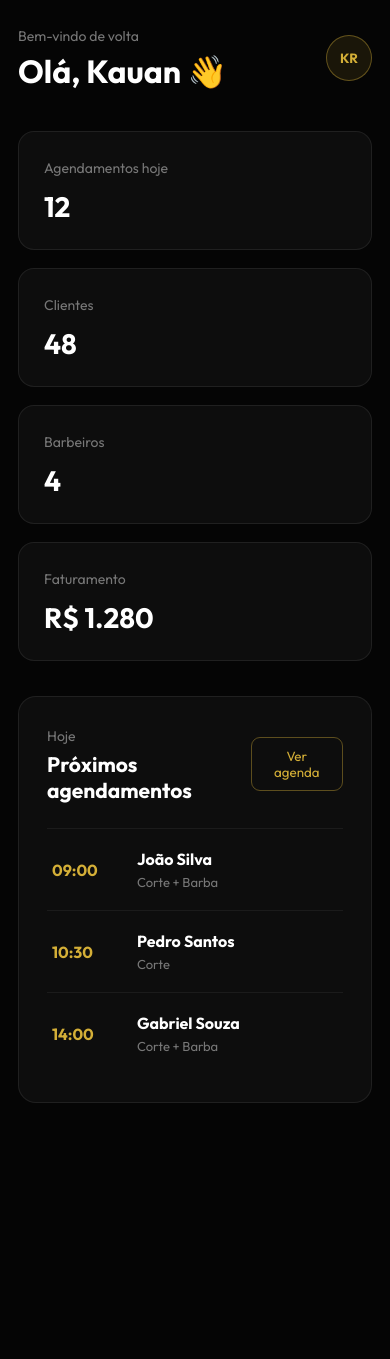
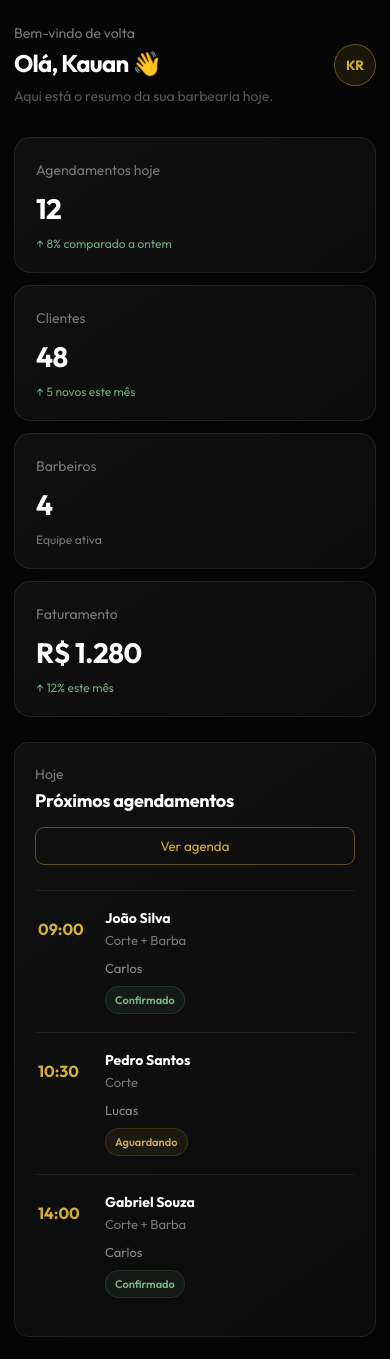
Before and after one commit to KauanRodrigues-Code/BarberOS, a Next.js app in the folder apps/web/: page /dashboard in a window 390 px wide. Before the commit the page ends 1128 px from the top, so only its background shows below. Built offline with nearby package versions, Linux system fonts and the light colour scheme.

Commit message:
atualizando dashboard

```diff
--- a/apps/web/app/dashboard/page.module.css
+++ b/apps/web/app/dashboard/page.module.css
@@ -2,8 +2,12 @@
   min-height: 100vh;
   display: flex;
   background: #050505;
-  color: white;
+  color: #fff;
 }
+
+/* =========================
+   SIDEBAR
+========================= */
 
 .sidebar {
   width: 250px;
@@ -13,6 +17,7 @@
   display: flex;
   flex-direction: column;
   background: #080808;
+  flex-shrink: 0;
 }
 
 .logo {
@@ -20,6 +25,7 @@
   font-weight: 800;
   margin-bottom: 55px;
   padding-left: 12px;
+  letter-spacing: -0.5px;
 }
 
 .logo span {
@@ -33,20 +39,29 @@
 }
 
 .sidebar nav a {
-  color: #888;
+  color: #777;
   text-decoration: none;
   padding: 13px 14px;
   border-radius: 10px;
-  transition: 0.2s;
+  transition:
+    background 0.2s ease,
+    color 0.2s ease,
+    transform 0.2s ease;
 }
 
-.sidebar nav a:hover,
+.sidebar nav a:hover {
+  color: #fff;
+  background: rgba(255, 255, 255, 0.04);
+  transform: translateX(3px);
+}
+
 .sidebar nav .active {
-  color: white;
+  color: #d4af37;
   background: rgba(212, 175, 55, 0.1);
 }
 
-.sidebar nav .active {
+.sidebar nav .active:hover {
+  background: rgba(212, 175, 55, 0.14);
   color: #d4af37;
 }
 
@@ -64,10 +79,16 @@
   color: #888;
 }
 
+/* =========================
+   CONTENT
+========================= */
+
 .content {
   flex: 1;
+  width: 100%;
   padding: 45px;
   max-width: 1500px;
+  overflow: hidden;
 }
 
 .header {
@@ -85,6 +106,13 @@
 .header h1 {
   margin-top: 6px;
   font-size: 32px;
+  letter-spacing: -0.8px;
+}
+
+.date {
+  margin-top: 8px;
+  color: #555;
+  font-size: 14px;
 }
 
 .profile {
@@ -96,7 +124,26 @@
   color: #d4af37;
   font-weight: 700;
   cursor: pointer;
+  transition:
+    transform 0.2s ease,
+    background 0.2s ease,
+    box-shadow 0.2s ease;
 }
+
+.profile:hover {
+  transform: translateY(-2px);
+  background: rgba(212, 175, 55, 0.16);
+  box-shadow: 0 8px 25px rgba(212, 175, 55, 0.12);
+}
+
+.profile:focus-visible {
+  outline: 2px solid #d4af37;
+  outline-offset: 3px;
+}
+
+/* =========================
+   STAT CARDS
+========================= */
 
 .stats {
   display: grid;
@@ -107,9 +154,23 @@
 
 .card {
   padding: 25px;
-  background: #0d0d0d;
+  background: linear-gradient(
+    145deg,
+    #101010,
+    #0b0b0b
+  );
   border: 1px solid rgba(255, 255, 255, 0.08);
   border-radius: 16px;
+  transition:
+    transform 0.25s ease,
+    border-color 0.25s ease,
+    box-shadow 0.25s ease;
+}
+
+.card:hover {
+  transform: translateY(-4px);
+  border-color: rgba(212, 175, 55, 0.22);
+  box-shadow: 0 15px 40px rgba(0, 0, 0, 0.25);
 }
 
 .card span {
@@ -121,10 +182,33 @@
   display: block;
   margin-top: 12px;
   font-size: 28px;
+  letter-spacing: -0.5px;
 }
 
+.card small {
+  display: block;
+  margin-top: 10px;
+  font-size: 12px;
+}
+
+.positive {
+  color: #6fa878 !important;
+}
+
+.neutral {
+  color: #777 !important;
+}
+
+/* =========================
+   AGENDA
+========================= */
+
 .agenda {
-  background: #0d0d0d;
+  background: linear-gradient(
+    145deg,
+    #101010,
+    #0b0b0b
+  );
   border: 1px solid rgba(255, 255, 255, 0.08);
   border-radius: 18px;
   padding: 28px;
@@ -140,6 +224,7 @@
 .sectionHeader h2 {
   margin-top: 6px;
   font-size: 21px;
+  letter-spacing: -0.3px;
 }
 
 .sectionHeader button {
@@ -149,7 +234,21 @@
   padding: 10px 16px;
   border-radius: 9px;
   cursor: pointer;
+  transition:
+    background 0.2s ease,
+    transform 0.2s ease,
+    border-color 0.2s ease;
 }
+
+.sectionHeader button:hover {
+  background: rgba(212, 175, 55, 0.08);
+  border-color: rgba(212, 175, 55, 0.65);
+  transform: translateY(-1px);
+}
+
+/* =========================
+   APPOINTMENTS
+========================= */
 
 .appointment {
   display: grid;
@@ -158,6 +257,11 @@
   gap: 20px;
   padding: 20px 5px;
   border-top: 1px solid rgba(255, 255, 255, 0.06);
+  transition: background 0.2s ease;
+}
+
+.appointment:hover {
+  background: rgba(255, 255, 255, 0.015);
 }
 
 .time {
@@ -165,15 +269,25 @@
   font-weight: 700;
 }
 
-.appointment div:nth-child(2) {
+.client {
   display: flex;
   flex-direction: column;
   gap: 5px;
 }
 
-.appointment div:nth-child(2) span {
+.client strong {
+  font-size: 15px;
+}
+
+.client span {
   color: #777;
   font-size: 13px;
+}
+
+.appointmentInfo {
+  display: flex;
+  align-items: center;
+  gap: 18px;
 }
 
 .barber {
@@ -181,13 +295,38 @@
   font-size: 13px;
 }
 
-@media (max-width: 900px) {
+.status {
+  min-width: 82px;
+  text-align: center;
+  padding: 6px 9px;
+  border-radius: 999px;
+  font-size: 11px;
+  font-weight: 600;
+}
+
+.confirmed {
+  color: #78b482;
+  background: rgba(120, 180, 130, 0.08);
+  border: 1px solid rgba(120, 180, 130, 0.15);
+}
+
+.pending {
+  color: #c7a65b;
+  background: rgba(212, 175, 55, 0.08);
+  border: 1px solid rgba(212, 175, 55, 0.15);
+}
+
+/* =========================
+   TABLET
+========================= */
+
+@media (max-width: 1100px) {
   .sidebar {
-    width: 210px;
+    width: 220px;
   }
 
   .content {
-    padding: 30px;
+    padding: 35px;
   }
 
   .stats {
@@ -195,7 +334,11 @@
   }
 }
 
-@media (max-width: 650px) {
+/* =========================
+   MOBILE
+========================= */
+
+@media (max-width: 700px) {
   .sidebar {
     display: none;
   }
@@ -204,15 +347,95 @@
     padding: 25px 18px;
   }
 
+  .header {
+    margin-bottom: 30px;
+  }
+
+  .header h1 {
+    font-size: 27px;
+  }
+
+  .date {
+    line-height: 1.5;
+  }
+
   .stats {
     grid-template-columns: 1fr;
+    gap: 12px;
+    margin-bottom: 25px;
+  }
+
+  .card {
+    padding: 21px;
+  }
+
+  .agenda {
+    padding: 20px;
+    border-radius: 15px;
+  }
+
+  .sectionHeader {
+    align-items: flex-start;
+    gap: 15px;
+  }
+
+  .sectionHeader h2 {
+    font-size: 18px;
+  }
+
+  .sectionHeader button {
+    white-space: nowrap;
   }
 
   .appointment {
-    grid-template-columns: 65px 1fr;
+    grid-template-columns: 60px 1fr;
+    gap: 12px;
+    padding: 18px 3px;
   }
 
-  .barber {
-    display: none;
+  .appointmentInfo {
+    grid-column: 2;
+    align-items: flex-start;
+    gap: 10px;
+    flex-direction: column;
+  }
+
+  .status {
+    min-width: 78px;
   }
 }
+
+/* =========================
+   SMALL MOBILE
+========================= */
+
+@media (max-width: 430px) {
+  .content {
+    padding: 22px 14px;
+  }
+
+  .header h1 {
+    font-size: 24px;
+  }
+
+  .profile {
+    width: 42px;
+    height: 42px;
+  }
+
+  .sectionHeader {
+    flex-direction: column;
+  }
+
+  .sectionHeader button {
+    width: 100%;
+  }
+
+  .appointment {
+    grid-template-columns: 55px 1fr;
+  }
+
+  .client strong {
+    font-size: 14px;
+  }
+}
--- a/apps/web/app/dashboard/page.tsx
+++ b/apps/web/app/dashboard/page.tsx
@@ -10,14 +10,28 @@ export default function Dashboard() {
 
         <nav>
           <a className={styles.active} href="/dashboard">
-            Dashboard
+            <span>Dashboard</span>
           </a>
 
-          <a href="#">Agenda</a>
-          <a href="#">Clientes</a>
-          <a href="#">Barbeiros</a>
-          <a href="#">Serviços</a>
-          <a href="#">Financeiro</a>
+          <a href="#">
+            <span>Agenda</span>
+          </a>
+
+          <a href="#">
+            <span>Clientes</span>
+          </a>
+
+          <a href="#">
+            <span>Barbeiros</span>
+          </a>
+
+          <a href="#">
+            <span>Serviços</span>
+          </a>
+
+          <a href="#">
+            <span>Financeiro</span>
+          </a>
         </nav>
 
         <div className={styles.sidebarFooter}>
@@ -31,9 +45,12 @@ export default function Dashboard() {
           <div>
             <span className={styles.welcome}>Bem-vindo de volta</span>
             <h1>Olá, Kauan 👋</h1>
+            <p className={styles.date}>
+              Aqui está o resumo da sua barbearia hoje.
+            </p>
           </div>
 
-          <button className={styles.profile}>
+          <button className={styles.profile} aria-label="Abrir perfil">
             KR
           </button>
         </header>
@@ -42,21 +59,25 @@ export default function Dashboard() {
           <div className={styles.card}>
             <span>Agendamentos hoje</span>
             <strong>12</strong>
+            <small className={styles.positive}>↑ 8% comparado a ontem</small>
           </div>
 
           <div className={styles.card}>
             <span>Clientes</span>
             <strong>48</strong>
+            <small className={styles.positive}>↑ 5 novos este mês</small>
           </div>
 
           <div className={styles.card}>
             <span>Barbeiros</span>
             <strong>4</strong>
+            <small className={styles.neutral}>Equipe ativa</small>
           </div>
 
           <div className={styles.card}>
             <span>Faturamento</span>
             <strong>R$ 1.280</strong>
+            <small className={styles.positive}>↑ 12% este mês</small>
           </div>
         </section>
 
@@ -73,34 +94,49 @@ export default function Dashboard() {
           <div className={styles.appointment}>
             <div className={styles.time}>09:00</div>
 
-            <div>
+            <div className={styles.client}>
               <strong>João Silva</strong>
               <span>Corte + Barba</span>
             </div>
 
-            <span className={styles.barber}>Carlos</span>
+            <div className={styles.appointmentInfo}>
+              <span className={styles.barber}>Carlos</span>
+              <span className={`${styles.status} ${styles.confirmed}`}>
+                Confirmado
+              </span>
+            </div>
           </div>
 
           <div className={styles.appointment}>
             <div className={styles.time}>10:30</div>
 
-            <div>
+            <div className={styles.client}>
               <strong>Pedro Santos</strong>
               <span>Corte</span>
             </div>
 
-            <span className={styles.barber}>Lucas</span>
+            <div className={styles.appointmentInfo}>
+              <span className={styles.barber}>Lucas</span>
+              <span className={`${styles.status} ${styles.pending}`}>
+                Aguardando
+              </span>
+            </div>
           </div>
 
           <div className={styles.appointment}>
             <div className={styles.time}>14:00</div>
 
-            <div>
+            <div className={styles.client}>
               <strong>Gabriel Souza</strong>
               <span>Corte + Barba</span>
             </div>
 
-            <span className={styles.barber}>Carlos</span>
+            <div className={styles.appointmentInfo}>
+              <span className={styles.barber}>Carlos</span>
+              <span className={`${styles.status} ${styles.confirmed}`}>
+                Confirmado
+              </span>
+            </div>
           </div>
         </section>
       </section>
```
